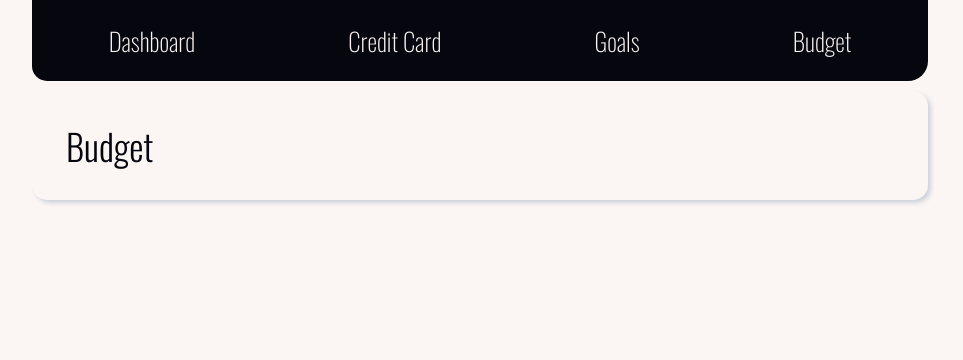
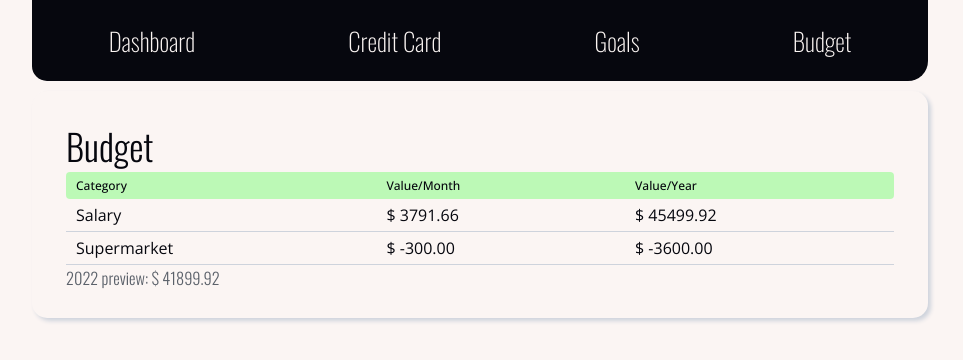
Before and after one commit to anasofiamelo/finances-app, a React (Create React App) app: page /budget in a window 1280 px wide. Shown: the top 360 px of the page, without its empty margins (160-1123 px from the left). Built offline with nearby package versions, Linux system fonts and the light colour scheme.

Commit message:
feat: start layout and functions to budget page

```diff
--- a/src/components/Budget/BudgetList.jsx
+++ b/src/components/Budget/BudgetList.jsx
@@ -1,9 +1,36 @@
-import { Container } from "../../components";
+import { useState } from "react";
+import { Container, Table } from "../../components";
+import { budget, totalBudget } from "../../utils";
+const BudgetList = (props) => {
+  const [year, setYear] = useState(2022);
 
-const BudgetList = (props) => {
+  const changeYearHandler = (e) => setYear(e.target.value);
+
+  const mappedBudget = budget.map((opt) => (
+    <tr>
+      <td>{opt.category}</td>
+      <td>$ {opt.value.toFixed(2)}</td>
+      <td>$ {(opt.value * 12).toFixed(2)}</td>
+    </tr>
+  ));
+
   return (
     <Container>
       <h2 className="title">Budget</h2>
+      <Table
+        thead={
+          <>
+            <th>Category</th>
+            <th>Value/Month</th>
+            <th>Value/Year</th>
+          </>
+        }
+      >
+        {mappedBudget}
+      </Table>
+      <h3 className="subtitle">
+        {year} preview: $ {totalBudget(year)}
+      </h3>
     </Container>
   );
 };
--- a/src/utils/budget.js
+++ b/src/utils/budget.js
@@ -1,14 +1,20 @@
 const budget = [
   {
-    type: "Salary",
+    category: "Salary",
     year: 2022,
     value: 3791.66,
   },
   {
-    type: "Supermarket",
+    category: "Supermarket",
     year: 2022,
-    value: 300,
+    value: -300,
   },
 ];
 
+export const totalBudget = (year) =>
+  budget
+    .filter((opt) => opt.year === year)
+    .map((opt) => opt.value * 12)
+    .reduce((prev, curr) => prev + curr, 0);
+
 export default budget;
--- a/src/utils/index.js
+++ b/src/utils/index.js
@@ -9,7 +9,7 @@ import years, { yearOptions } from "./Date/years";
 import current from "./Date/currentDate";
 import finances from "./finances";
 import userCards from "./userCards";
-import budget from "./budget";
+import budget, { totalBudget } from "./budget";
 import {
   formatInvoices,
   formatCardsInvoices,
@@ -27,6 +27,7 @@ export {
   finances,
   userCards,
   budget,
+  totalBudget,
   typeofExpenses,
   typeofIncomes,
   calcExpensesPerMonth,
```
